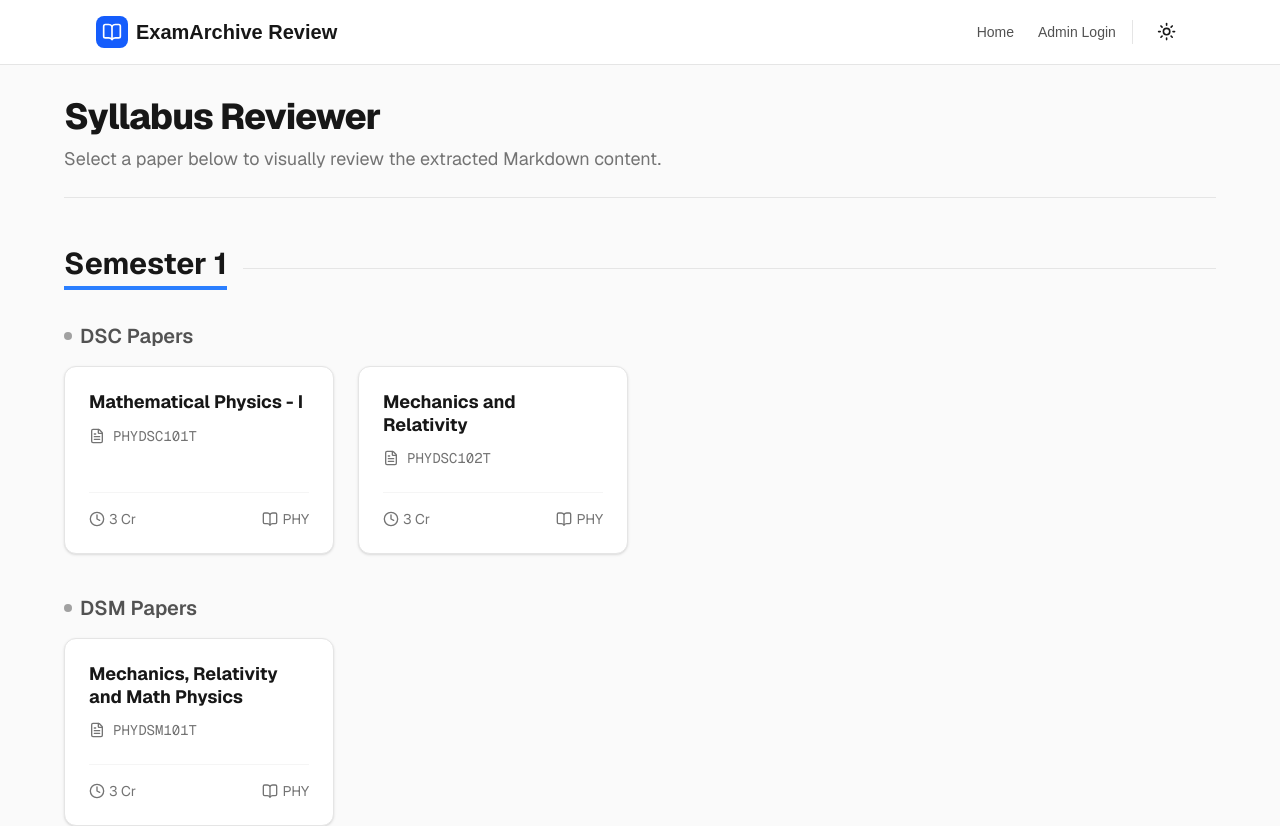
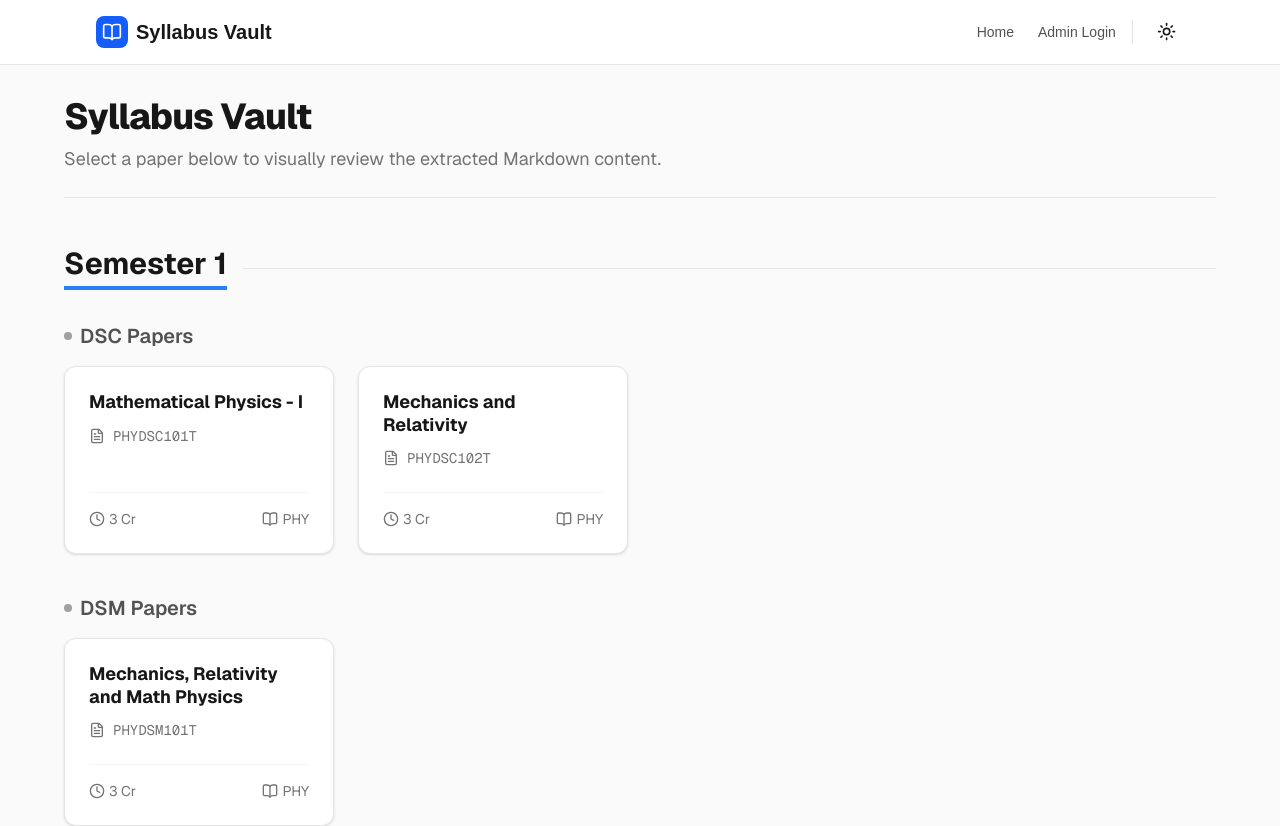
Before and after one commit to Omdas11/examarchive-syllabus, a Next.js app: page / in a window 1280 px wide. Shown: the top 826 px of the page. Built offline with nearby package versions, Linux system fonts and the light colour scheme.

Commit message:
chore: Rename site to Syllabus Vault

```diff
--- a/src/app/layout.tsx
+++ b/src/app/layout.tsx
@@ -16,7 +16,7 @@ const geistMono = Geist_Mono({
 });
 
 export const metadata: Metadata = {
-  title: "Examarchive Syllabus Review",
+  title: "Syllabus Vault",
   description: "Review and approve dynamically generated syllabus files",
 };
 
--- a/src/app/page.tsx
+++ b/src/app/page.tsx
@@ -22,7 +22,7 @@ export default function Home() {
     <div className="min-h-screen bg-neutral-50 dark:bg-neutral-950 text-neutral-900 dark:text-neutral-100 p-8 font-[family-name:var(--font-geist-sans)]">
       <main className="max-w-6xl mx-auto flex flex-col gap-12">
         <header className="flex flex-col gap-2 pb-6 border-b border-neutral-200 dark:border-neutral-800">
-          <h1 className="text-4xl font-extrabold tracking-tight">Syllabus Reviewer</h1>
+          <h1 className="text-4xl font-extrabold tracking-tight">Syllabus Vault</h1>
           <p className="text-lg text-neutral-500 dark:text-neutral-400">
             Select a paper below to visually review the extracted Markdown content.
           </p>
--- a/src/components/Footer.tsx
+++ b/src/components/Footer.tsx
@@ -2,7 +2,7 @@ export function Footer() {
   return (
     <footer className="mt-auto border-t border-neutral-200 dark:border-neutral-800 bg-white dark:bg-neutral-950 py-8">
       <div className="max-w-6xl mx-auto px-4 md:px-8 flex flex-col md:flex-row justify-between items-center gap-4 text-sm text-neutral-500 dark:text-neutral-400">
-        <p>© {new Date().getFullYear()} ExamArchive Review. All rights reserved.</p>
+        <p>© {new Date().getFullYear()} Syllabus Vault. All rights reserved.</p>
         <p>A side project for verifying AI extracted syllabi.</p>
       </div>
     </footer>
--- a/src/components/Header.tsx
+++ b/src/components/Header.tsx
@@ -11,7 +11,7 @@ export function Header() {
             <div className="bg-blue-600 text-white p-1.5 rounded-lg">
               <BookOpen className="w-5 h-5" />
             </div>
-            ExamArchive Review
+            Syllabus Vault
           </Link>
         </div>
 
```
